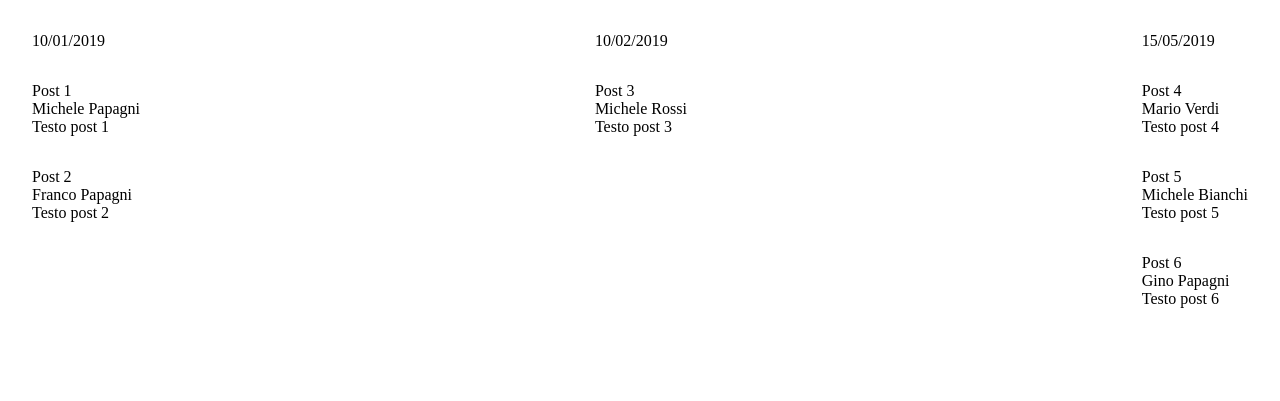
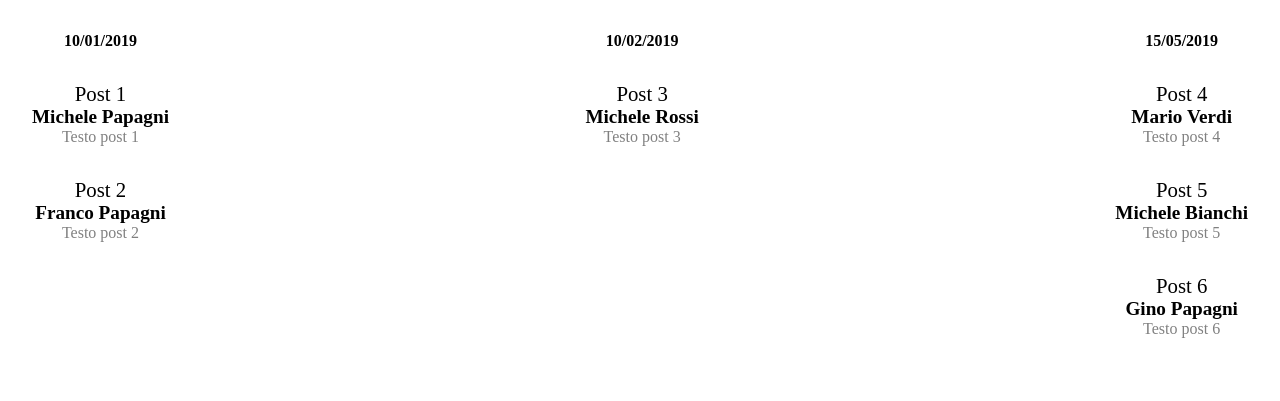
Before and after one commit to Cix8/php-snacks-b1, a PHP site: page / in a window 1280 px wide. Shown: the top 401 px of the page. Run offline with PHP 8.4, Linux system fonts and the light colour scheme.

Commit message:
other details added in snack3

```diff
--- a/snack3/css/style.css
+++ b/snack3/css/style.css
@@ -11,13 +11,31 @@ ul {
 .container {
     display: flex;
     justify-content: space-between;
+    text-align: center;
 }
 
 .container .item {
     padding: 2rem;
 }
 
+.item .date {
+    font-weight: bold;
+}
+
 .item ul,
 .item li {
     padding: 1rem 0;
 }
+
+li .title {
+    font-size: 1.3rem;
+}
+
+li .author {
+    font-size: 1.2rem;
+    font-weight: bold;
+}
+
+li .text {
+    color: grey;
+}
```
